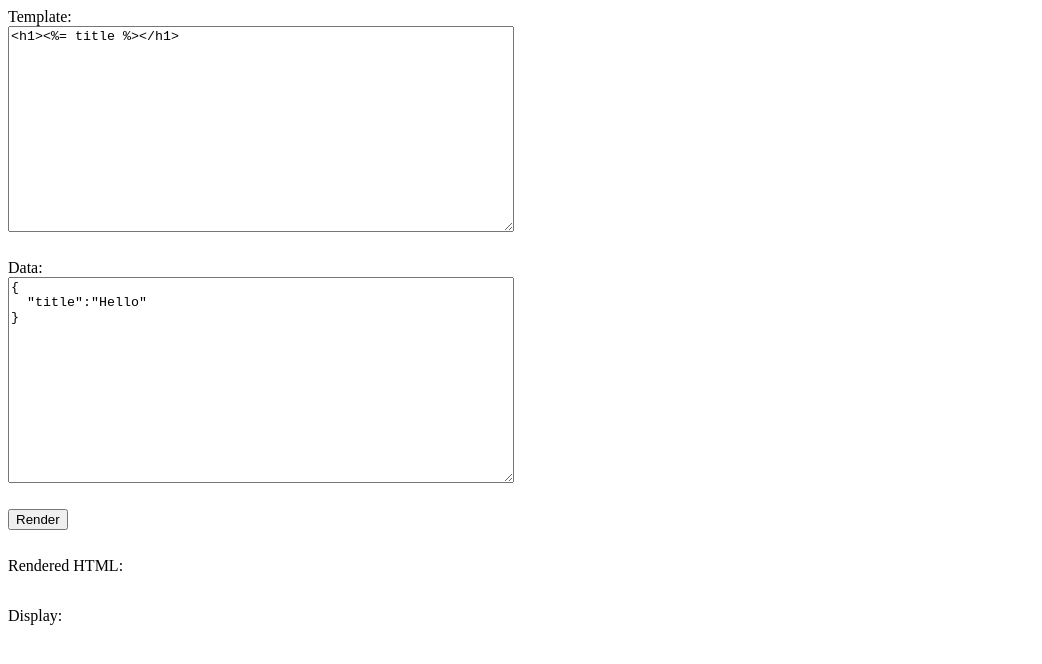
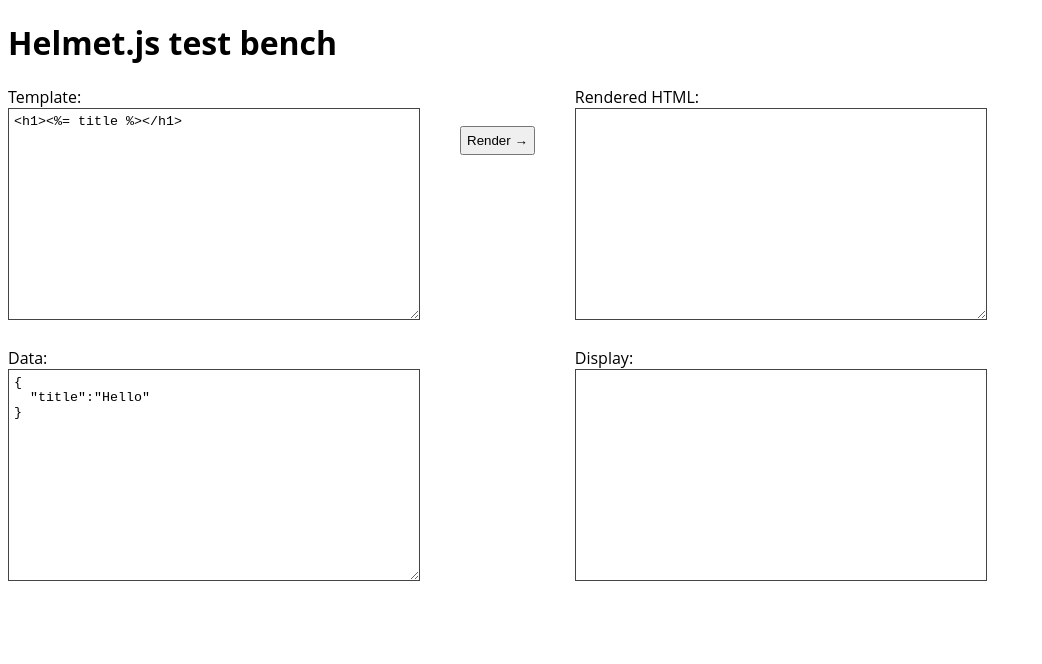
Before and after one commit to eoftedal/helmet.js, a plain HTML site: page tools/index.html in a window 1280 px wide. Shown: the whole page, without its empty margins (0-1042 px from the left). Drawn offline with Linux system fonts and the light colour scheme.

Commit message:
Better test tool

```diff
--- a/tools/index.html
+++ b/tools/index.html
@@ -2,17 +2,33 @@
 <html>
 <script src="../lib/helmet.js"></script>
 <style>
-textarea,button, div#escaped {
+body {
+	-webkit-font-smoothing: antialiased;
+	font-family: 'Open Sans', Arial, sans-serif;
+}
+textarea,button, div#escaped, div#display {
 	display: block;
 	margin-bottom: 2em;
+	padding: 5px;
 }
-textarea {
-	width: 500px;
+textarea, div#escaped, div#display {
+	width: 400px;
 	height: 200px;
+	border: 1px solid #444;
 }
+
+div#left, div#right, button {
+	float: left;
+}
+button  {
+	margin: 40px;
+}
+
 </style>
 <body>
+<h1>Helmet.js test bench</h1>
 
+<div id="left">
 Template:
 <textarea id="template">
 <h1><%= title %></h1>
@@ -24,12 +40,15 @@ Data:
   "title":"Hello"
 }
 </textarea>
+</div>
 
-<button onclick="run()">Render</button>
+<button onclick="run()">Render &rarr;</button>
+
+<div id="right">
 Rendered HTML:
-<div id="escaped">
+<textarea id="escaped">
 
-</div>
+</textarea>
 
 Display:
 <div id="display">
@@ -44,7 +63,7 @@ function run() {
 	return false;
 }
 </script>
-
+</div>
 
 </body>
 </html>
```
